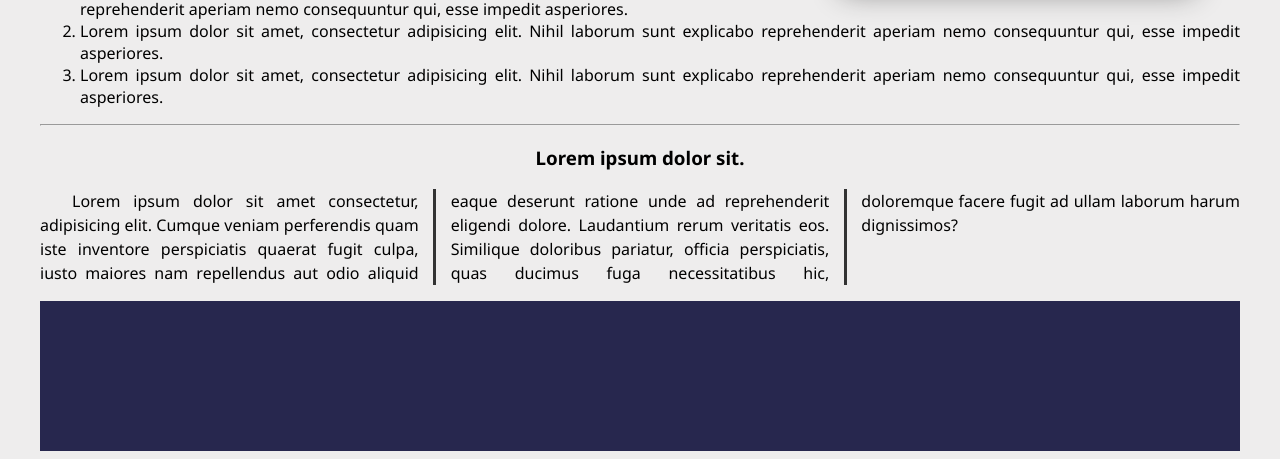
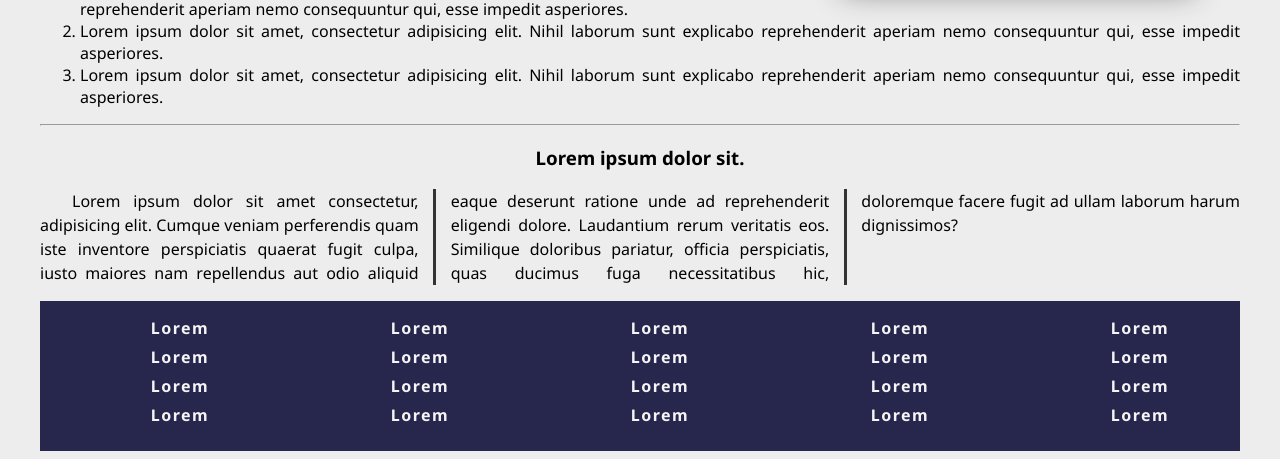
Before and after one commit to VRA9000/Rock-View--Web-Page, a plain HTML site: page index.html in a window 1280 px wide. Shown: the part 644-1103 px from the top of the page. Drawn offline with Linux system fonts and the light colour scheme.

Commit message:
Content and CSS sall update

```diff
--- a/index.html
+++ b/index.html
@@ -61,6 +61,43 @@
 
      <footer>
 
+        <ul class="elements">
+            <li><a href="#">Lorem</a></li>
+            <li><a href="#">Lorem</a></li>
+            <li><a href="#">Lorem</a></li>
+            <li><a href="#">Lorem</a></li>
+
+
+        </ul>
+        <ul class="elements">
+            <li><a href="#">Lorem</a></li>
+            <li><a href="#">Lorem</a></li>
+            <li><a href="#">Lorem</a></li>
+            <li><a href="#">Lorem</a></li>
+
+        </ul>
+        <ul class="elements">
+            <li><a href="#">Lorem</a></li>
+            <li><a href="#">Lorem</a></li>
+            <li><a href="#">Lorem</a></li>
+            <li><a href="#">Lorem</a></li>
+
+        </ul>
+        <ul class="elements">
+            <li><a href="#">Lorem</a></li>
+            <li><a href="#">Lorem</a></li>
+            <li><a href="#">Lorem</a></li>
+            <li><a href="#">Lorem</a></li>
+
+        </ul>
+        <ul class="elements">
+            <li><a href="#">Lorem</a></li>
+            <li><a href="#">Lorem</a></li>
+            <li><a href="#">Lorem</a></li>
+            <li><a href="#">Lorem</a></li>
+
+        </ul>
+
      </footer>
 </body>
 </html>
--- a/style.css
+++ b/style.css
@@ -91,6 +91,7 @@ nav {
     max-width: 1200px;
     text-align: center;
     margin: auto;
+    height: fit-content;
 }
 ul {
     display: flex;
@@ -138,4 +139,21 @@ footer {
     background-color:rgba(26, 26, 68, 0.938);
     max-width: 1200px;
     margin: auto;
+    display: flex;
+    justify-content: space-evenly;
 }
+.elements {
+    display: flex;
+    flex-direction: column;
+    margin: auto;
+}
+.elements li {
+    list-style: none;
+    margin: auto;
+    text-align: center;
+    align-items: center;
+    margin-top: -9px;
+}
+.elements li a {
+    font-size: 16px;
+}
```
